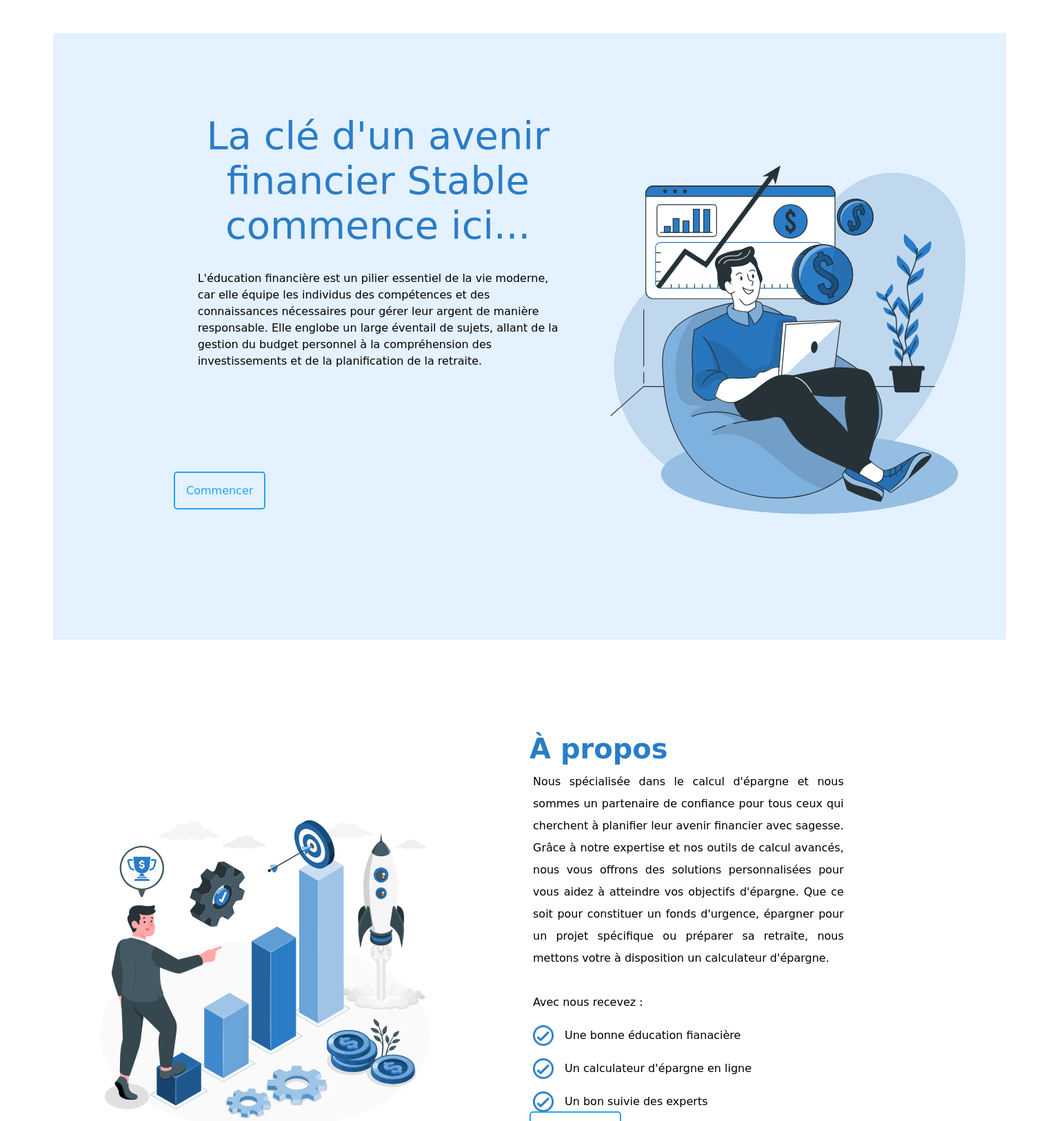
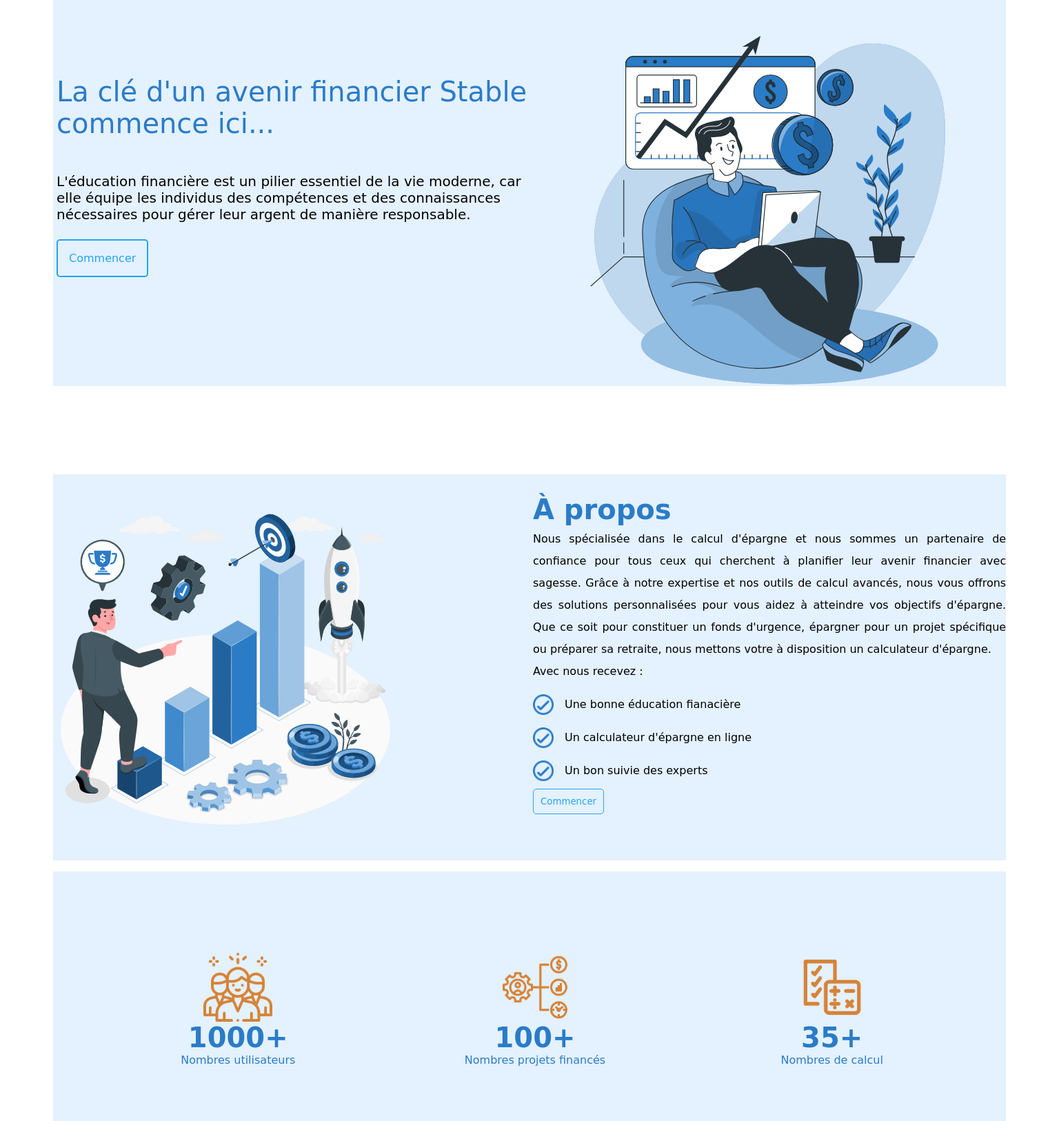
Before and after one commit to Deleau20/EF, a Flask app: page / in a window 1536 px wide. Shown: the part 80-1706 px from the top of the page at 69% size. Run offline with Flask 3, Linux system fonts and the light colour scheme; some web fonts are replaced.

Commit message:
réglage de la responsivité sur win

```diff
--- a/requirements.txt
+++ b/requirements.txt
@@ -1,5 +1,6 @@
 blinker==1.6.2
 click==8.1.7
+colorama==0.4.6
 Flask==2.3.3
 Flask-Login==0.6.2
 Flask-SQLAlchemy==3.1.1
--- a/static/css/style.css
+++ b/static/css/style.css
@@ -145,52 +147,44 @@
   }
 
   .container-slogan {
-    position: relative;
-    top: 8rem;
+    background-color: #e4f1ff;
+    padding-top: 15vh;
+    padding-left: 5px;
+    margin: auto;
     width: 90%;
-    height: 55rem;
-    margin: auto;
-    padding: 15px;
+    height: 40rem;
     display: flex;
     justify-content: center;
-    align-items: center;
-    background-color: #e4f1ff;
+    align-items: start;
   }
 
   .slogan-title {
     width: 50%;
-    height: 100%;
-    margin-left: 10rem;
+    height: 90%;
     display: flex;
+    flex-direction: column;
     justify-content: center;
-    flex-direction: column;
-    align-items: center;
   }
 
   .title {
     width: 100%;
-    height: 15%;
-    color: var(--couleur-titre);
-    text-align: start;
-    margin-bottom: 1rem;
+    height: 30%;;
   }
 
   .title h1 {
     font-weight: normal;
-    font-size: 56px;
+    font-size: 40px;
+    text-align: start;
+    color: var(--couleur-titre);
   }
 
   .title-texte {
-    width: 90%;
-    height: 30%;
-    text-align: start;
-    line-height: 1.5rem;
-    padding: 5px;
-    margin-top: 5rem;
+    width: 100%;
+    height: 20%;
   }
 
   .title-texte p {
-    font-size: 16px;
+    font-size: 20px;
   }
 
   .slogan-button {
@@ -229,62 +223,48 @@
   }
 
   .container-about {
-    width: 100%;
-    height: 50rem;
-    margin-top: 10rem;
-    padding-top: 100px;
-    display: flex;
-  }
-
-  .about-images {
-    width: 50%;
-    height: 100%;
+    background-color: #e4f1ff;
+    width: 90%;
+    height: 35rem;
+    margin: auto;
+    margin-top: 8rem;
     display: flex;
     justify-content: center;
     align-items: center;
   }
 
+  .about-images {
+    width: 50%;
+    height: 90%;
+  }
+
   .about-title {
     width: 50%;
-    height: 100%;
-    display: flex;
-    flex-direction: column;
-    justify-content: start;
+    height: 90%;
   }
 
   .ab-title {
     width: 100%;
-    height: 8%;
-    color: var(--couleur-titre);
-    text-align: start;
-    display: flex;
-    align-items: center;
+    height: 10%;
+    padding-left: 5px;
   }
 
   .ab-title h1 {
     font-weight: bold;
     font-size: 40px;
+    color: var(--couleur-titre);
   }
 
   .ab-texte {
-    width: 60%;
-    height: 78%;
-    text-align: start;
-    line-height: 1.5rem;
-    padding: 5px;
+    width: 100%;
+    height: 70%;
+    padding-left: 5px;
   }
 
   .ab-texte p {
     font-size: 16px;
     line-height: 2rem;
     text-align: justify;
-  }
-
-  .ab-button {
-    width: 100%;
-    height: 15%;
-    display: flex;
-    align-items: center;
   }
 
   #list-about {
@@ -299,24 +279,23 @@
 
   .ab-button {
     width: 100%;
-    height: 20%;
+    height: 10%;
     display: flex;
-    align-items: start;
+    justify-content: start;
+    align-items: end;
+    padding: 5px;
+    margin-top: 1rem;
   }
 
   .ab-btn {
     width: 100%;
-    height: 50%;
-    padding: 16px;
-    position: relative;
-    bottom: 1rem;
-    font-size: 16px;
+    height: 100%;
+    padding: 5px;
     background-color: transparent;
-    border: var(--couleur-btn) solid 2px;
+    border: solid var(--couleur-btn) 1px;
     border-radius: 5px;
+    padding: 10px;
     color: var(--couleur-btn);
-    font-weight: 500;
-    cursor: pointer;
   }
 
   .ab-btn:hover {
@@ -325,13 +304,14 @@
   }
 
   .nombres {
-    width: 80%;
-    height: 30rem;
+    background-color: #e4f1ff;
+    width: 90%;
+    height: 25rem;
     margin: auto;
+    margin-top: 1rem;
     display: flex;
     justify-content: center;
     align-items: center;
-    background-color: #e4f1ff;
   }
 
   .nbr-content1 {
--- a/templates/dashboard.html
+++ b/templates/dashboard.html
@@ -20,6 +20,8 @@
                 <li><a href="#">Services</a></li>
                 <li><a href="#">À propos</a></li>
                 <li><a href="#">Contact</a></li>
+                <!-- Bouton de déconnexion avec flask -->
+                <li><a href="{{ url_for('logout')}}">Déconnexion</a></li>
             </ul>
         </nav>
     </div>
--- a/templates/index.html
+++ b/templates/index.html
@@ -41,9 +41,7 @@
             </div>
             <div class="title-texte">
                 <p>L'éducation financière est un pilier essentiel de la vie moderne, car elle équipe les individus des
-                    compétences et des connaissances nécessaires pour gérer leur argent de manière responsable. Elle
-                    englobe un large éventail de sujets, allant de la gestion du budget personnel à la compréhension des
-                    investissements et de la planification de la retraite.</p>
+                    compétences et des connaissances nécessaires pour gérer leur argent de manière responsable.</p>
             </div>
             <div class="slogan-button">
                 <a href=""><button class="slogan-btn">Commencer</button></a>
@@ -56,7 +54,11 @@
         </div>
     </div>
 
-    <div class="container-about" id="about">
+    <div  id="about">
+
+    </div>
+
+    <div class="container-about">
         <div class="about-images" data-aos="fade-right"
         data-aos-offset="300"
         data-aos-easing="ease-in-sine">
@@ -76,7 +78,7 @@
                     de calcul avancés, nous vous offrons des solutions personnalisées pour vous aidez à atteindre
                     vos objectifs d'épargne. Que ce soit pour constituer un fonds d'urgence, épargner pour un projet
                     spécifique ou préparer sa retraite, nous mettons votre à disposition un calculateur
-                    d'épargne.<br><br>
+                    d'épargne.<br>
                     Avec nous recevez : <br>
                 <div id="list-about">
                     <img src="{{url_for('static', filename='img/valide.png')}}" width="30px" height="30px" alt="">
@@ -121,13 +123,15 @@
             <p>Nombres de calcul</p>
         </div>
     </div>
+    <div id="services">
 
-    <div class="services-title" id="services">
+    </div>
+
+    <div class="services-title">
         <div>
             <h1>
-                Pourquoi nous choisir ?
+                Services
             </h1>
-            <p>L'une des meilleurs app en ligne</p>
         </div>
     </div>
     <div class="container-services">
@@ -141,7 +145,11 @@
         </div>
     </div>
 
-    <div class="contact-title" id="contact">
+    <div id="contact" style="padding: 20px;">
+
+    </div>
+
+    <div class="contact-title" >
         <div class="con-title">
             <h1>Contactez-nous</h1>
         </div>
```
Also changed, not shown: other parts of static/css/style.css (+14 -17 lines).
